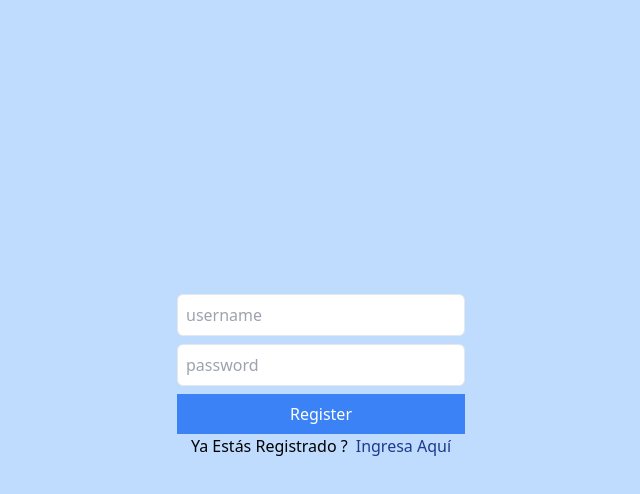
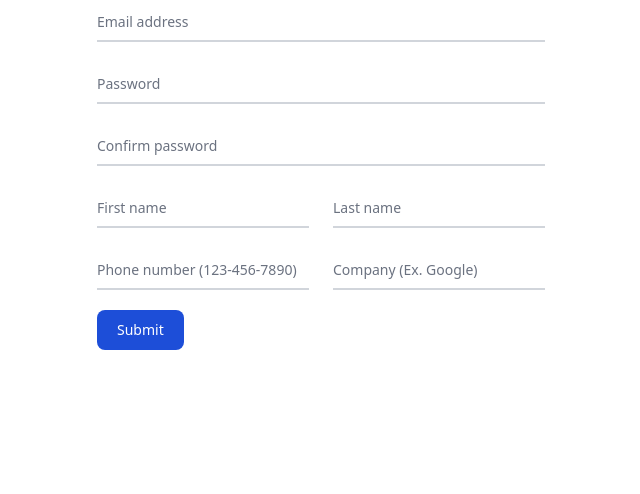
Before and after one commit to llOrtegall/Chat_Mern_Ortega, a React (Vite) app in the folder client/: page / in a window 1280 px wide. Shown: the top 494 px of the page, without its empty margins (319-959 px from the left). Built offline with nearby package versions, Linux system fonts and the light colour scheme; no server answers.

Commit message:
Refactor User model to include email, lastnames, and names fields ``

```diff
--- a/client/package.json
+++ b/client/package.json
@@ -13,12 +13,13 @@
     "axios": "1.7.2",
     "lodash": "4.17.21",
     "react": "18.3.1",
-    "react-dom": "18.3.1"
+    "react-dom": "18.3.1",
+    "react-router-dom": "^6.26.2"
   },
   "devDependencies": {
+    "@types/lodash": "4.17.7",
     "@types/react": "18.3.3",
     "@types/react-dom": "18.3.0",
-    "@types/lodash": "4.17.7",
     "@typescript-eslint/eslint-plugin": "7.15.0",
     "@typescript-eslint/parser": "7.15.0",
     "@vitejs/plugin-react-swc": "3.5.0",
--- a/client/src/App.tsx
+++ /dev/null
@@ -1,17 +0,0 @@
-import { UserContextProvider } from './context/UserContext'
-import { URL_API } from './utils/constans'
-import Routes from './routes/routes'
-import axios from 'axios'
-
-function App () {
-  axios.defaults.baseURL = `${URL_API}/`
-  axios.defaults.withCredentials = true
-
-  return (
-    <UserContextProvider>
-      <Routes />
-    </UserContextProvider>
-  )
-}
-
-export default App
--- a/client/src/main.tsx
+++ b/client/src/main.tsx
@@ -1,13 +1,14 @@
+import { UserContextProvider } from './context/UserContext.tsx'
+import { ThemeProvider } from './context/UseTheme.tsx'
+import { RouterProvider } from 'react-router-dom'
 import ReactDOM from 'react-dom/client'
-import App from './App.tsx'
-import React from 'react'
+import { Router } from './routes'
 import './index.css'
-import { ThemeProvider } from './context/UseTheme.tsx'
 
 ReactDOM.createRoot(document.getElementById('root')!).render(
-  <React.StrictMode>
-    <ThemeProvider>
-      <App />
-    </ThemeProvider>
-  </React.StrictMode>
+  <ThemeProvider>
+    <UserContextProvider>
+      <RouterProvider router={Router} />
+    </UserContextProvider>
+  </ThemeProvider>
 )
--- /dev/null
+++ b/client/src/pages/RegisterPage.tsx
@@ -0,0 +1,39 @@
+export default function RegisterPage() {
+  return (
+    <form className="max-w-md mx-auto">
+      <div className="relative z-0 w-full mb-5 group">
+        <input type="email" name="floating_email" id="floating_email" className="block py-2.5 px-0 w-full text-sm text-gray-900 bg-transparent border-0 border-b-2 border-gray-300 appearance-none dark:text-white dark:border-gray-600 dark:focus:border-blue-500 focus:outline-none focus:ring-0 focus:border-blue-600 peer" placeholder=" " required />
+        <label htmlFor="floating_email" className="peer-focus:font-medium absolute text-sm text-gray-500 dark:text-gray-400 duration-300 transform -translate-y-6 scale-75 top-3 -z-10 origin-[0] peer-focus:start-0 rtl:peer-focus:translate-x-1/4 rtl:peer-focus:left-auto peer-focus:text-blue-600 peer-focus:dark:text-blue-500 peer-placeholder-shown:scale-100 peer-placeholder-shown:translate-y-0 peer-focus:scale-75 peer-focus:-translate-y-6">Email address</label>
+      </div>
+      <div className="relative z-0 w-full mb-5 group">
+        <input type="password" name="floating_password" id="floating_password" className="block py-2.5 px-0 w-full text-sm text-gray-900 bg-transparent border-0 border-b-2 border-gray-300 appearance-none dark:text-white dark:border-gray-600 dark:focus:border-blue-500 focus:outline-none focus:ring-0 focus:border-blue-600 peer" placeholder=" " required />
+        <label htmlFor="floating_password" className="peer-focus:font-medium absolute text-sm text-gray-500 dark:text-gray-400 duration-300 transform -translate-y-6 scale-75 top-3 -z-10 origin-[0] peer-focus:start-0 rtl:peer-focus:translate-x-1/4 peer-focus:text-blue-600 peer-focus:dark:text-blue-500 peer-placeholder-shown:scale-100 peer-placeholder-shown:translate-y-0 peer-focus:scale-75 peer-focus:-translate-y-6">Password</label>
+      </div>
+      <div className="relative z-0 w-full mb-5 group">
+        <input type="password" name="repeat_password" id="floating_repeat_password" className="block py-2.5 px-0 w-full text-sm text-gray-900 bg-transparent border-0 border-b-2 border-gray-300 appearance-none dark:text-white dark:border-gray-600 dark:focus:border-blue-500 focus:outline-none focus:ring-0 focus:border-blue-600 peer" placeholder=" " required />
+        <label htmlFor="floating_repeat_password" className="peer-focus:font-medium absolute text-sm text-gray-500 dark:text-gray-400 duration-300 transform -translate-y-6 scale-75 top-3 -z-10 origin-[0] peer-focus:start-0 rtl:peer-focus:translate-x-1/4 peer-focus:text-blue-600 peer-focus:dark:text-blue-500 peer-placeholder-shown:scale-100 peer-placeholder-shown:translate-y-0 peer-focus:scale-75 peer-focus:-translate-y-6">Confirm password</label>
+      </div>
+      <div className="grid md:grid-cols-2 md:gap-6">
+        <div className="relative z-0 w-full mb-5 group">
+          <input type="text" name="floating_first_name" id="floating_first_name" className="block py-2.5 px-0 w-full text-sm text-gray-900 bg-transparent border-0 border-b-2 border-gray-300 appearance-none dark:text-white dark:border-gray-600 dark:focus:border-blue-500 focus:outline-none focus:ring-0 focus:border-blue-600 peer" placeholder=" " required />
+          <label htmlFor="floating_first_name" className="peer-focus:font-medium absolute text-sm text-gray-500 dark:text-gray-400 duration-300 transform -translate-y-6 scale-75 top-3 -z-10 origin-[0] peer-focus:start-0 rtl:peer-focus:translate-x-1/4 peer-focus:text-blue-600 peer-focus:dark:text-blue-500 peer-placeholder-shown:scale-100 peer-placeholder-shown:translate-y-0 peer-focus:scale-75 peer-focus:-translate-y-6">First name</label>
+        </div>
+        <div className="relative z-0 w-full mb-5 group">
+          <input type="text" name="floating_last_name" id="floating_last_name" className="block py-2.5 px-0 w-full text-sm text-gray-900 bg-transparent border-0 border-b-2 border-gray-300 appearance-none dark:text-white dark:border-gray-600 dark:focus:border-blue-500 focus:outline-none focus:ring-0 focus:border-blue-600 peer" placeholder=" " required />
+          <label htmlFor="floating_last_name" className="peer-focus:font-medium absolute text-sm text-gray-500 dark:text-gray-400 duration-300 transform -translate-y-6 scale-75 top-3 -z-10 origin-[0] peer-focus:start-0 rtl:peer-focus:translate-x-1/4 peer-focus:text-blue-600 peer-focus:dark:text-blue-500 peer-placeholder-shown:scale-100 peer-placeholder-shown:translate-y-0 peer-focus:scale-75 peer-focus:-translate-y-6">Last name</label>
+        </div>
+      </div>
+      <div className="grid md:grid-cols-2 md:gap-6">
+        <div className="relative z-0 w-full mb-5 group">
+          <input type="tel" pattern="[0-9]{3}-[0-9]{3}-[0-9]{4}" name="floating_phone" id="floating_phone" className="block py-2.5 px-0 w-full text-sm text-gray-900 bg-transparent border-0 border-b-2 border-gray-300 appearance-none dark:text-white dark:border-gray-600 dark:focus:border-blue-500 focus:outline-none focus:ring-0 focus:border-blue-600 peer" placeholder=" " required />
+          <label htmlFor="floating_phone" className="peer-focus:font-medium absolute text-sm text-gray-500 dark:text-gray-400 duration-300 transform -translate-y-6 scale-75 top-3 -z-10 origin-[0] peer-focus:start-0 rtl:peer-focus:translate-x-1/4 peer-focus:text-blue-600 peer-focus:dark:text-blue-500 peer-placeholder-shown:scale-100 peer-placeholder-shown:translate-y-0 peer-focus:scale-75 peer-focus:-translate-y-6">Phone number (123-456-7890)</label>
+        </div>
+        <div className="relative z-0 w-full mb-5 group">
+          <input type="text" name="floating_company" id="floating_company" className="block py-2.5 px-0 w-full text-sm text-gray-900 bg-transparent border-0 border-b-2 border-gray-300 appearance-none dark:text-white dark:border-gray-600 dark:focus:border-blue-500 focus:outline-none focus:ring-0 focus:border-blue-600 peer" placeholder=" " required />
+          <label htmlFor="floating_company" className="peer-focus:font-medium absolute text-sm text-gray-500 dark:text-gray-400 duration-300 transform -translate-y-6 scale-75 top-3 -z-10 origin-[0] peer-focus:start-0 rtl:peer-focus:translate-x-1/4 peer-focus:text-blue-600 peer-focus:dark:text-blue-500 peer-placeholder-shown:scale-100 peer-placeholder-shown:translate-y-0 peer-focus:scale-75 peer-focus:-translate-y-6">Company (Ex. Google)</label>
+        </div>
+      </div>
+      <button type="submit" className="text-white bg-blue-700 hover:bg-blue-800 focus:ring-4 focus:outline-none focus:ring-blue-300 font-medium rounded-lg text-sm w-full sm:w-auto px-5 py-2.5 text-center dark:bg-blue-600 dark:hover:bg-blue-700 dark:focus:ring-blue-800">Submit</button>
+    </form>
+  )
+}
--- /dev/null
+++ b/client/src/routes/Root.tsx
@@ -0,0 +1,18 @@
+import { useUser } from '../context/UserContext'
+import RegisterPage from '../pages/RegisterPage'
+import { Outlet } from 'react-router-dom'
+
+export default function Root () {
+  const { id, username } = useUser()
+
+  if (!id || !username) {
+    return <RegisterPage />
+  }
+
+  return (
+    <div>
+      <h1>Root</h1>
+      <Outlet />
+    </div>
+  )
+}
--- /dev/null
+++ b/client/src/routes/index.tsx
@@ -0,0 +1,11 @@
+import { createBrowserRouter } from 'react-router-dom'
+import Root from './Root'
+
+export const Router = createBrowserRouter(
+  [
+    {
+      path: '/',
+      element: <Root />
+    }
+  ]
+)
--- a/client/src/routes/routes.tsx
+++ /dev/null
@@ -1,13 +0,0 @@
-import LoginAndRegisterForm from '../pages/Register'
-import { useUser } from '../context/UserContext'
-import Chat from '../components/Chat'
-
-function Routes () {
-  const { username } = useUser()
-
-  if (username) return <Chat />
-
-  return <LoginAndRegisterForm />
-}
-
-export default Routes
```
Also changed, not shown: 2 other files (tests, documents, lock files or other folders).
